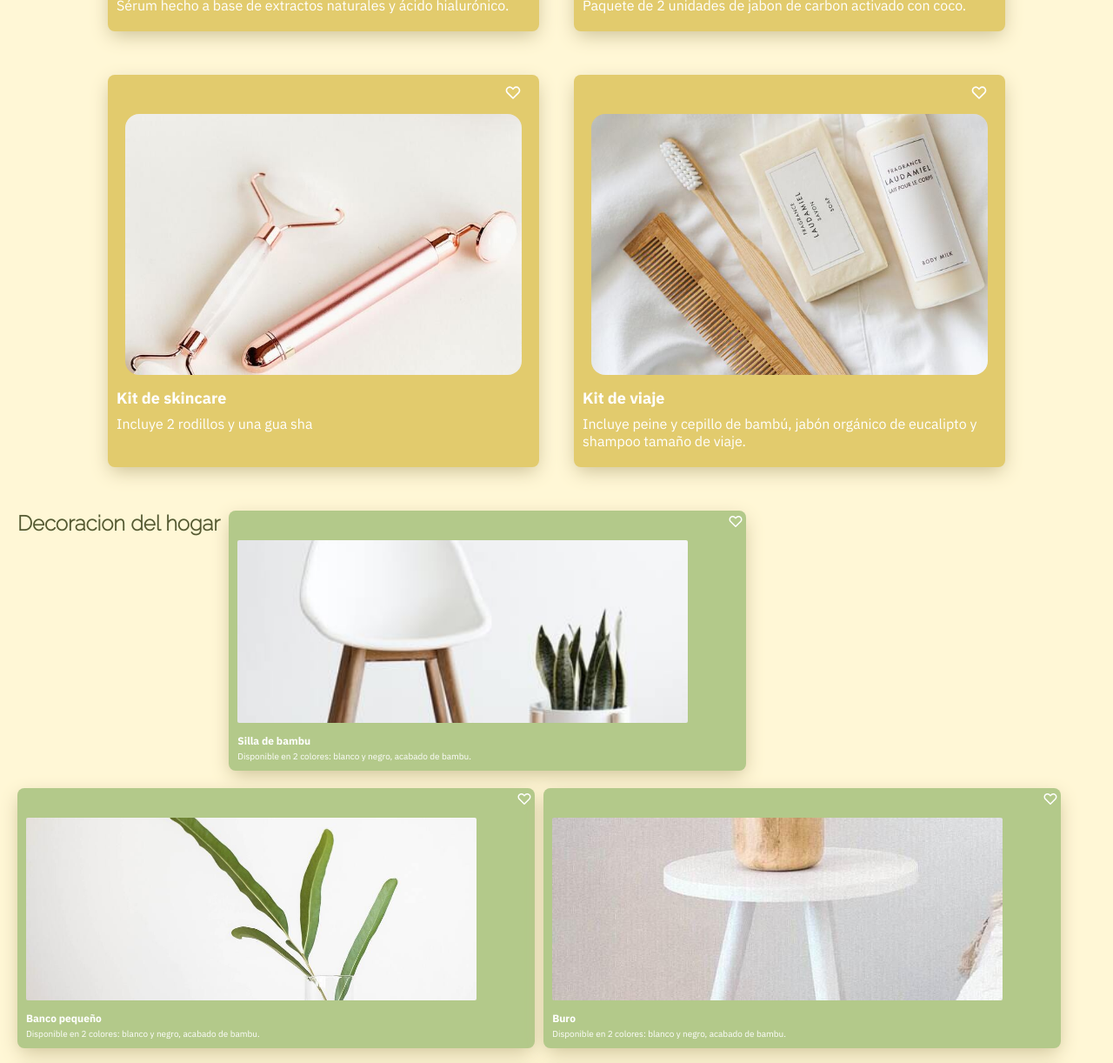
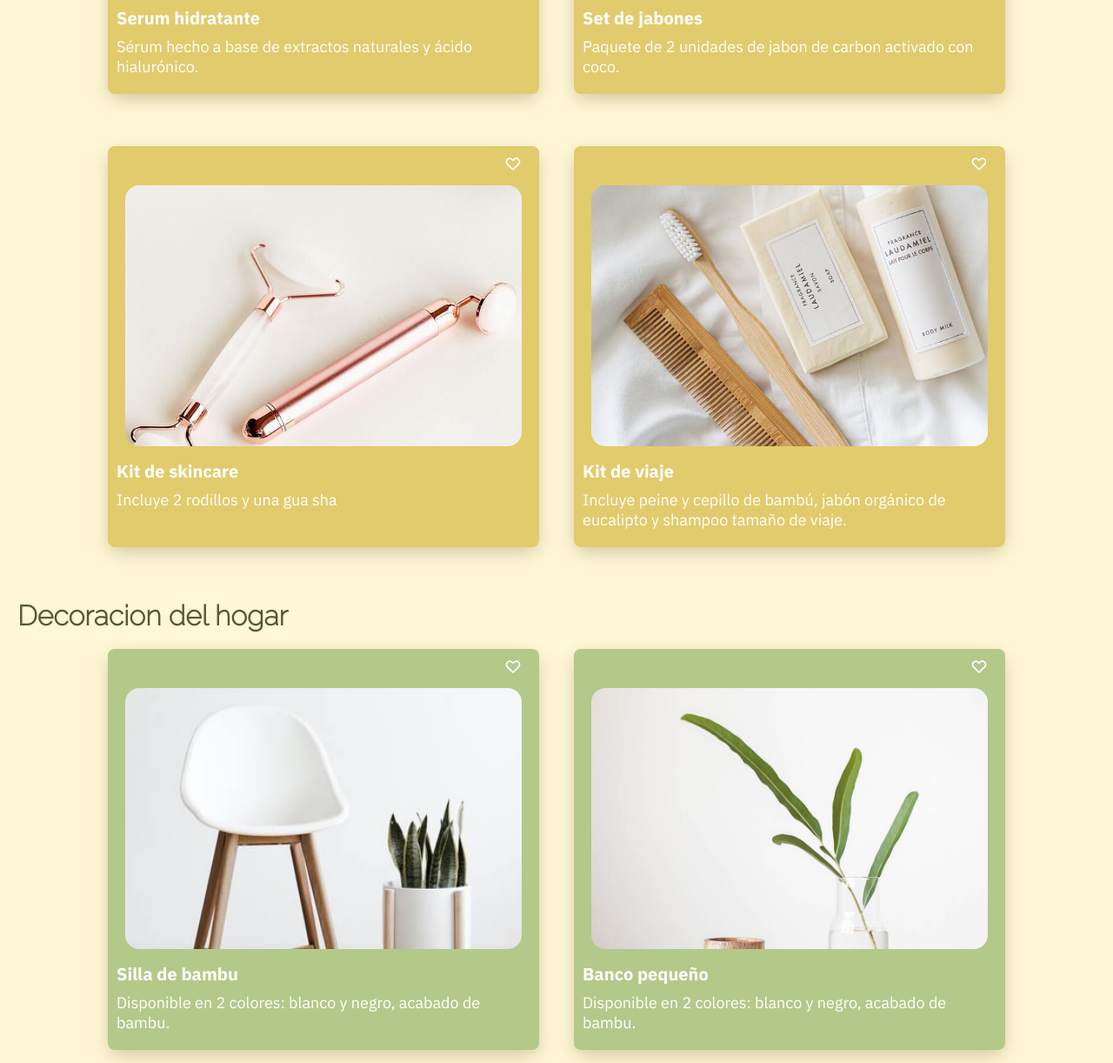
Before and after one commit to Umagdiaz/eco_friendly_landingPage, a plain HTML site: page index.html in a window 1280 px wide. Shown: the part 1431-2653 px from the top of the page at 87% size. Drawn offline with Linux system fonts and the light colour scheme.

Commit message:
card furtinure

```diff
--- a/index.html
+++ b/index.html
@@ -120,14 +120,14 @@
 
             </div>
 
+            <h2>Decoracion del hogar</h2>
             <div class="main-product-furniture">
-                <h2>Decoracion del hogar</h2>
 
                 <div class="product-card-furniture">
                     <svg width="24" height="24" viewBox="0 0 24 24" fill="none" xmlns="http://www.w3.org/2000/svg">
                         <path d="M3.34255 7.7779C3.5687 7.23194 3.90017 6.73586 4.31804 6.31799C4.7359 5.90012 5.23198 5.56865 5.77795 5.3425C6.32392 5.11635 6.90909 4.99995 7.50004 4.99995C8.09099 4.99995 8.67616 5.11635 9.22213 5.3425C9.7681 5.56865 10.2642 5.90012 10.682 6.31799L12 7.63599L13.318 6.31799C14.162 5.47407 15.3066 4.99997 16.5 4.99997C17.6935 4.99997 18.8381 5.47407 19.682 6.31799C20.526 7.16191 21.0001 8.30651 21.0001 9.49999C21.0001 10.6935 20.526 11.8381 19.682 12.682L12 20.364L4.31804 12.682C3.90017 12.2641 3.5687 11.7681 3.34255 11.2221C3.1164 10.6761 3 10.0909 3 9.49999C3 8.90904 3.1164 8.32387 3.34255 7.7779Z" stroke="#3F3F46" stroke-width="2" stroke-linecap="round" stroke-linejoin="round"/>
                     </svg>
-                    <div class="" alt="">
+                    <div class="card-furniture-img" alt="">
                         <img src="/assets/img/furniture/wood-chair.jpg" />
                     </div>
                     <h3>Silla de bambu</h3>
@@ -138,7 +138,7 @@
                     <svg width="24" height="24" viewBox="0 0 24 24" fill="none" xmlns="http://www.w3.org/2000/svg">
                         <path d="M3.34255 7.7779C3.5687 7.23194 3.90017 6.73586 4.31804 6.31799C4.7359 5.90012 5.23198 5.56865 5.77795 5.3425C6.32392 5.11635 6.90909 4.99995 7.50004 4.99995C8.09099 4.99995 8.67616 5.11635 9.22213 5.3425C9.7681 5.56865 10.2642 5.90012 10.682 6.31799L12 7.63599L13.318 6.31799C14.162 5.47407 15.3066 4.99997 16.5 4.99997C17.6935 4.99997 18.8381 5.47407 19.682 6.31799C20.526 7.16191 21.0001 8.30651 21.0001 9.49999C21.0001 10.6935 20.526 11.8381 19.682 12.682L12 20.364L4.31804 12.682C3.90017 12.2641 3.5687 11.7681 3.34255 11.2221C3.1164 10.6761 3 10.0909 3 9.49999C3 8.90904 3.1164 8.32387 3.34255 7.7779Z" stroke="#3F3F46" stroke-width="2" stroke-linecap="round" stroke-linejoin="round"/>
                     </svg>
-                    <div class="" alt="">
+                    <div class="card-furniture-img" alt="">
                         <img src="/assets/img/furniture/mini-table.jpg" />
                     </div>
                     <h3>Banco pequeño</h3>
@@ -149,7 +149,7 @@
                     <svg width="24" height="24" viewBox="0 0 24 24" fill="none" xmlns="http://www.w3.org/2000/svg">
                         <path d="M3.34255 7.7779C3.5687 7.23194 3.90017 6.73586 4.31804 6.31799C4.7359 5.90012 5.23198 5.56865 5.77795 5.3425C6.32392 5.11635 6.90909 4.99995 7.50004 4.99995C8.09099 4.99995 8.67616 5.11635 9.22213 5.3425C9.7681 5.56865 10.2642 5.90012 10.682 6.31799L12 7.63599L13.318 6.31799C14.162 5.47407 15.3066 4.99997 16.5 4.99997C17.6935 4.99997 18.8381 5.47407 19.682 6.31799C20.526 7.16191 21.0001 8.30651 21.0001 9.49999C21.0001 10.6935 20.526 11.8381 19.682 12.682L12 20.364L4.31804 12.682C3.90017 12.2641 3.5687 11.7681 3.34255 11.2221C3.1164 10.6761 3 10.0909 3 9.49999C3 8.90904 3.1164 8.32387 3.34255 7.7779Z" stroke="#3F3F46" stroke-width="2" stroke-linecap="round" stroke-linejoin="round"/>
                     </svg>
-                    <div class="" alt="">
+                    <div class="card-furniture-img" alt="">
                         <img src="/assets/img/furniture/small-table.jpeg" />
                     </div>
                     <h3>Buro</h3>
@@ -160,7 +160,7 @@
                     <svg width="24" height="24" viewBox="0 0 24 24" fill="none" xmlns="http://www.w3.org/2000/svg">
                         <path d="M3.34255 7.7779C3.5687 7.23194 3.90017 6.73586 4.31804 6.31799C4.7359 5.90012 5.23198 5.56865 5.77795 5.3425C6.32392 5.11635 6.90909 4.99995 7.50004 4.99995C8.09099 4.99995 8.67616 5.11635 9.22213 5.3425C9.7681 5.56865 10.2642 5.90012 10.682 6.31799L12 7.63599L13.318 6.31799C14.162 5.47407 15.3066 4.99997 16.5 4.99997C17.6935 4.99997 18.8381 5.47407 19.682 6.31799C20.526 7.16191 21.0001 8.30651 21.0001 9.49999C21.0001 10.6935 20.526 11.8381 19.682 12.682L12 20.364L4.31804 12.682C3.90017 12.2641 3.5687 11.7681 3.34255 11.2221C3.1164 10.6761 3 10.0909 3 9.49999C3 8.90904 3.1164 8.32387 3.34255 7.7779Z" stroke="#3F3F46" stroke-width="2" stroke-linecap="round" stroke-linejoin="round"/>
                     </svg>
-                    <div class="" alt="">
+                    <div class="card-furniture-img" alt="">
                         <img src="/assets/img/furniture/stand.jpg" />
                     </div>
                     <h3>Cajonera</h3>
@@ -171,7 +171,7 @@
                     <svg width="24" height="24" viewBox="0 0 24 24" fill="none" xmlns="http://www.w3.org/2000/svg">
                         <path d="M3.34255 7.7779C3.5687 7.23194 3.90017 6.73586 4.31804 6.31799C4.7359 5.90012 5.23198 5.56865 5.77795 5.3425C6.32392 5.11635 6.90909 4.99995 7.50004 4.99995C8.09099 4.99995 8.67616 5.11635 9.22213 5.3425C9.7681 5.56865 10.2642 5.90012 10.682 6.31799L12 7.63599L13.318 6.31799C14.162 5.47407 15.3066 4.99997 16.5 4.99997C17.6935 4.99997 18.8381 5.47407 19.682 6.31799C20.526 7.16191 21.0001 8.30651 21.0001 9.49999C21.0001 10.6935 20.526 11.8381 19.682 12.682L12 20.364L4.31804 12.682C3.90017 12.2641 3.5687 11.7681 3.34255 11.2221C3.1164 10.6761 3 10.0909 3 9.49999C3 8.90904 3.1164 8.32387 3.34255 7.7779Z" stroke="#3F3F46" stroke-width="2" stroke-linecap="round" stroke-linejoin="round"/>
                     </svg>
-                    <div class="" alt="">
+                    <div class="card-furniture-img" alt="">
                         <img src="/assets/img/furniture/mirror.jpg" />
                     </div>
                     <h3>Espejo de pared</h3>
@@ -182,7 +182,7 @@
                     <svg width="24" height="24" viewBox="0 0 24 24" fill="none" xmlns="http://www.w3.org/2000/svg">
                         <path d="M3.34255 7.7779C3.5687 7.23194 3.90017 6.73586 4.31804 6.31799C4.7359 5.90012 5.23198 5.56865 5.77795 5.3425C6.32392 5.11635 6.90909 4.99995 7.50004 4.99995C8.09099 4.99995 8.67616 5.11635 9.22213 5.3425C9.7681 5.56865 10.2642 5.90012 10.682 6.31799L12 7.63599L13.318 6.31799C14.162 5.47407 15.3066 4.99997 16.5 4.99997C17.6935 4.99997 18.8381 5.47407 19.682 6.31799C20.526 7.16191 21.0001 8.30651 21.0001 9.49999C21.0001 10.6935 20.526 11.8381 19.682 12.682L12 20.364L4.31804 12.682C3.90017 12.2641 3.5687 11.7681 3.34255 11.2221C3.1164 10.6761 3 10.0909 3 9.49999C3 8.90904 3.1164 8.32387 3.34255 7.7779Z" stroke="#3F3F46" stroke-width="2" stroke-linecap="round" stroke-linejoin="round"/>
                     </svg>
-                    <div class="" alt="">
+                    <div class="card-furniture-img" alt="">
                         <img src="/assets/img/furniture/desk-lamp.jpg" />
                     </div>
                     <h3>Lampara de bambu</h3>
--- a/scss/tablet.scss
+++ b/scss/tablet.scss
@@ -6,7 +6,7 @@ $tertiary-color:#b3c98a ;
 $primary-text-color:#555A32;
 $secondary-text-color-icons:#ffffff;
 $details-color-other: #463B0C;
-$paragraph-size: 1.8rem;
+$paragraph-size: 2rem;
 $font-primary: 'IBM Plex Sans' , sans-serif;
 $font-secondary: 'Raleway', sans-serif;
 
@@ -64,12 +64,12 @@ html {
                 justify-content: space-between;
 
                 h1{
-                    font-size: 3rem;
+                    font-size: 3.2rem;
                 }
 
                 p{
                     font-size: $paragraph-size;
-                    line-height: 2rem;
+                    line-height: 2.4rem;
                     padding: 0px;
                 }
                 button{
@@ -88,14 +88,15 @@ html {
     }
 
     .main-product{
-        width: 100%;
-        height: auto;
         padding: 0px 20px 40px 20px;
         h2 {
-            font-size: 3rem;
+            font-size: 3.2rem;
         }
 
         .main-product-healthcare {
+            padding-bottom: 40px;
+            display: flex;
+            flex-wrap: wrap;
             gap: 40px;
             align-content: center;
             justify-content: center;
@@ -104,11 +105,11 @@ html {
                 display: flex;
                 flex-direction: column;
                 width: 40%;
-                min-width: 290px;
-                height: auto;
-                border-radius: 8px;
+                min-width: 280px;
+                margin-bottom:20px;
 
                 svg {
+                justify-self: flex-end;
                 margin-left: auto;
                 width: 40px;
                 height: 40px;
@@ -131,14 +132,31 @@ html {
                 }
 
                 h3 {
-                    font-size: 1.8rem;
+                    font-size: 2rem;
                     padding:10px 10px 8px 10px;
                 }
                 p {
-                    font-size: 1.6rem;
+                    font-size: 1.8rem;
                     padding:0px 10px 20px 10px;
                 }
             }
         }
+
+        h2 {
+            font-size: 3.2rem;
+            }
+
+        .main-product-furniture {
+            @extend .main-product-healthcare;
+
+            .product-card-furniture{
+                @extend .product-card-healthcare;
+                background-color: $tertiary-color;
+            }
+
+            .card-furniture-img{
+                @extend .card-healthcare-img;
+            }
+        }
     }
 }
```
Also changed, not shown: css/tablet.css, 1 other file.
